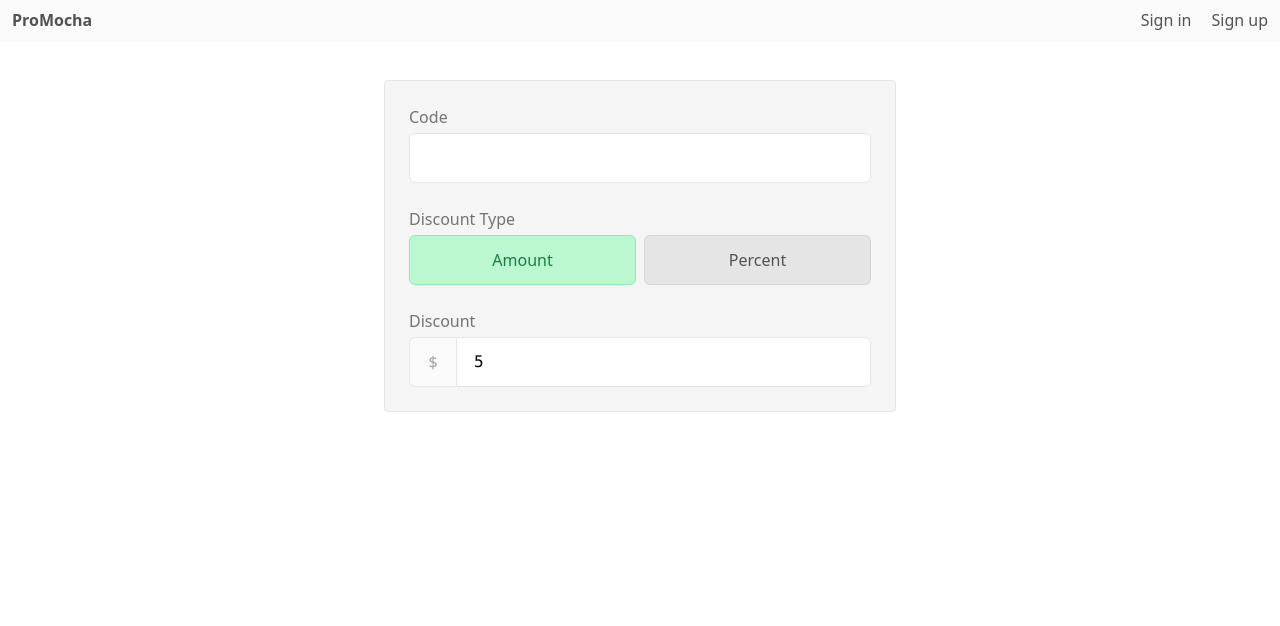
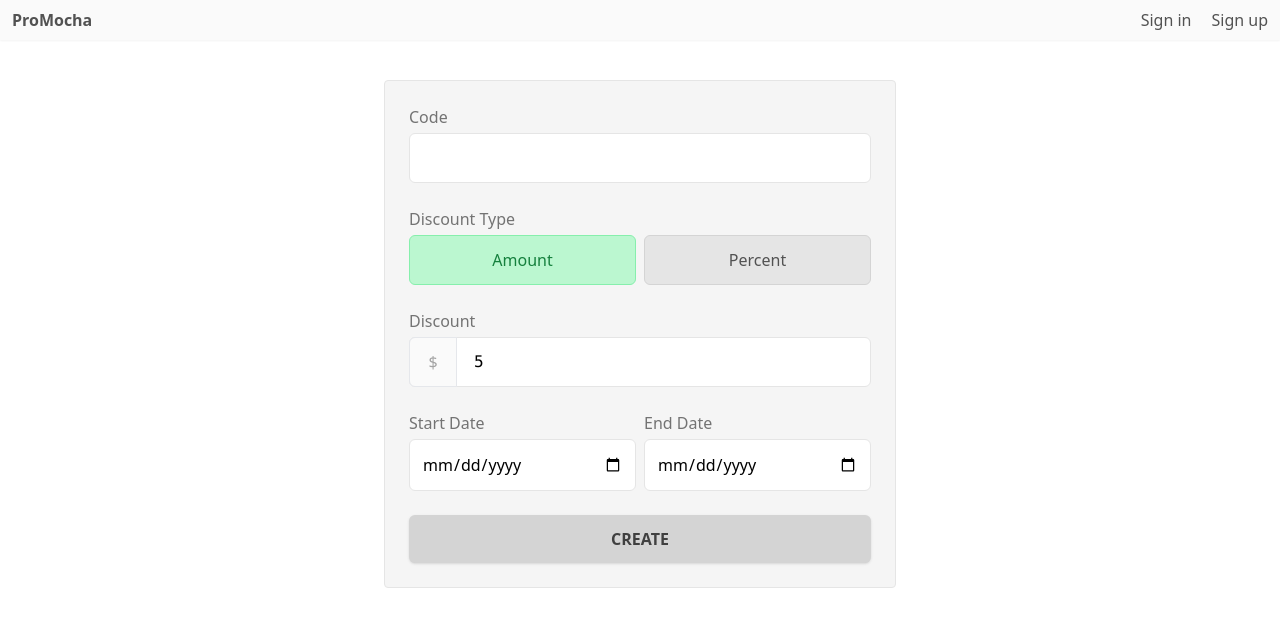
Before and after one commit to daniel-black/promochaV2, a Next.js app: page /promocodes/new in a window 1280 px wide. Shown: the top 626 px of the page. Built offline with nearby package versions, Linux system fonts and the light colour scheme; no server answers.

Commit message:
complete form styling

```diff
--- /dev/null
+++ b/src/app/promocodes/new/discount-input.tsx
@@ -0,0 +1,77 @@
+import { ChangeEvent, Dispatch, SetStateAction } from "react";
+import { FormSectionWrapper, Label } from "./form";
+import { Type } from "./type-toggle";
+
+type DiscountInputProps = {
+  type: Type;
+  amountDiscount: number;
+  percentDiscount: number;
+  maxDiscount: number;
+  setAmountDiscount: Dispatch<SetStateAction<number>>;
+  setPercentDiscount: Dispatch<SetStateAction<number>>;
+  setMaxDiscount: Dispatch<SetStateAction<number>>;
+};
+
+function DiscountInput(props: DiscountInputProps) {
+  const isAmount = props.type === 'amount';
+
+  const handleDiscountChange = (e: ChangeEvent<HTMLInputElement>) => {
+    if (isAmount) {
+      props.setAmountDiscount(e.target.valueAsNumber);
+    } else {
+      props.setPercentDiscount(e.target.valueAsNumber);
+    }
+  }
+
+  return (
+    <>
+      <FormSectionWrapper>
+        <Label name="discount" />
+        <div className="relative">
+          <span className="absolute h-full w-12 bg-neutral-50 rounded-l-md border text-neutral-400 flex justify-center items-center">{isAmount ? '$' : '%'}</span>
+          <input
+            type="number"
+            value={isAmount ? props.amountDiscount : props.percentDiscount}
+            min={0}
+            max={isAmount ? 1000 : 100}
+            onChange={handleDiscountChange}
+            id="discount"
+            className="w-full outline-none font-mono rounded-md p-3 pl-16 bg-white border border-neutral-200"
+          />
+        </div>
+      </FormSectionWrapper>
+      {!isAmount &&
+        <FormSectionWrapper>
+          <div className="flex justify-between items-center">
+            <Label name="max discount" />
+            {props.maxDiscount !== Infinity &&
+              <button
+                className="text-xs underline text-neutral-500"
+                onClick={e => {
+                  e.preventDefault();
+                  props.setMaxDiscount(Infinity);
+                }}
+              >
+                Remove Max
+              </button>
+            }
+          </div>
+          <div className="relative">
+            <span className="absolute h-full w-12 bg-neutral-50 rounded-l-md border text-neutral-400 flex justify-center items-center">$</span>
+            <input
+              type="number"
+              value={props.maxDiscount}
+              min={0}
+              max={1000}
+              onChange={e => props.setMaxDiscount(e.target.valueAsNumber)}
+              id="discount"
+              className="w-full outline-none font-mono rounded-md p-3 pl-16 bg-white border border-neutral-200"
+            />
+          </div>
+        </FormSectionWrapper>
+      }
+    </>
+  );
+}
+
+export default DiscountInput;
--- a/src/app/promocodes/new/form.tsx
+++ b/src/app/promocodes/new/form.tsx
@@ -1,6 +1,10 @@
 'use client';
 
-import { ChangeEvent, Dispatch, SetStateAction, useState } from "react";
+import { useState } from "react";
+import DiscountInput from "./discount-input";
+import TypeToggle, { Type } from "./type-toggle";
+import TextInput from "./text-input";
+import StartAndEndDateInputs from "./start-and-end-date-inputs";
 
 export default function Form() {
   const [code, setCode] = useState<string>('');
@@ -8,8 +12,8 @@ export default function Form() {
   const [amountDiscount, setAmountDiscount] = useState<number>(5);
   const [percentDiscount, setPercentDiscount] = useState<number>(5);
   const [maxDiscount, setMaxDiscount] = useState<number>(Infinity);
-
-  const handleCodeChange = (e: ChangeEvent<HTMLInputElement>) => setCode(e.target.value.toUpperCase());
+  const [start, setStart] = useState<string>('');
+  const [end, setEnd] = useState<string>('');
 
   return (
     <section className="rounded p-6 bg-neutral-100 w-full max-w-lg border border-neutral-200">
@@ -17,7 +21,7 @@ export default function Form() {
         <TextInput
           name="code"
           value={code}
-          onChange={handleCodeChange}
+          onChange={setCode}
         />
         <TypeToggle
           type={type}
@@ -32,149 +36,28 @@ export default function Form() {
           setPercentDiscount={setPercentDiscount}
           setMaxDiscount={setMaxDiscount}
         />
+        <StartAndEndDateInputs
+          start={start}
+          end={end}
+          setStart={setStart}
+          setEnd={setEnd}
+        />
+        <FormSectionWrapper>
+          <input
+            type="submit"
+            value={'CREATE'}
+            className="w-full py-3 rounded-md shadow bg-neutral-300 text-neutral-700 font-semibold"
+          />
+        </FormSectionWrapper>
       </form>
     </section>
   );
 }
 
-type TextInputProps = {
-  name: string;
-  value: string;
-  onChange: (e: ChangeEvent<HTMLInputElement>) => void;
-};
-
-function TextInput({ name, value, onChange }: TextInputProps) {
-  return (
-    <FormSectionWrapper>
-      <Label name={name} />
-      <input
-        value={value}
-        onChange={onChange}
-        type="text"
-        id={name}
-        className="uppercase font-mono w-full rounded-md p-3 bg-white border border-neutral-200"
-      />
-    </FormSectionWrapper>
-  );
-}
-
-const types = ['amount', 'percent'] as const;
-type Type = typeof types[number]
-
-type TypeToggleProps = {
-  type: Type;
-  setType: Dispatch<SetStateAction<Type>>;
-}
-
-function TypeToggle({ type, setType }: TypeToggleProps) {
-  const isAmount = type === 'amount';
-
-  const handleClick = (e: React.MouseEvent<HTMLButtonElement>) => {
-    e.preventDefault();
-    setType(e.currentTarget.value as Type);
-  }
-
-  return (
-    <FormSectionWrapper>
-      <Label name="discount type" />
-      <div className="flex gap-2">
-        <button
-          className={`w-full ${isAmount ? 'bg-green-200 border-green-300 text-green-700' : 'bg-neutral-200 text-neutral-600 border-neutral-300 hover:bg-neutral-300'} py-3 rounded-md border disabled:cursor-not-allowed transition-all duration-100`}
-          value={'amount'}
-          onClick={handleClick}
-          disabled={isAmount}
-        >
-          Amount
-        </button>
-        <button
-          className={`w-full ${!isAmount ? 'bg-indigo-200 border-indigo-300 text-indigo-700' : 'bg-neutral-200 text-neutral-600 border-neutral-300 hover:bg-neutral-300'} py-3 rounded-md border disabled:cursor-not-allowed transition-all duration-100`}
-          value={'percent'}
-          onClick={handleClick}
-          disabled={!isAmount}
-        >
-          Percent
-        </button>
-      </div>
-    </FormSectionWrapper>
-  );
-}
-
-type DiscountInputProps = {
-  type: Type;
-  amountDiscount: number;
-  percentDiscount: number;
-  maxDiscount: number;
-  setAmountDiscount: Dispatch<SetStateAction<number>>;
-  setPercentDiscount: Dispatch<SetStateAction<number>>;
-  setMaxDiscount: Dispatch<SetStateAction<number>>;
-};
-
-function DiscountInput(props: DiscountInputProps) {
-  const isAmount = props.type === 'amount';
-
-  const handleDiscountChange = (e: ChangeEvent<HTMLInputElement>) => {
-    if (isAmount) {
-      props.setAmountDiscount(e.target.valueAsNumber);
-    } else {
-      props.setPercentDiscount(e.target.valueAsNumber);
-    }
-  }
-
-  return (
-    <>
-      <FormSectionWrapper>
-        <Label name="discount" />
-        <div className="relative">
-          <span className="absolute h-full w-12 bg-neutral-50 rounded-l-md border text-neutral-400 flex justify-center items-center">{isAmount ? '$' : '%'}</span>
-          <input
-            type="number"
-            value={isAmount ? props.amountDiscount : props.percentDiscount}
-            min={0}
-            max={isAmount ? 1000 : 100}
-            onChange={handleDiscountChange}
-            id="discount"
-            className="w-full outline-none font-mono rounded-md p-3 pl-16 bg-white border border-neutral-200"
-          />
-        </div>
-      </FormSectionWrapper>
-      {!isAmount &&
-        <FormSectionWrapper>
-          <div className="flex justify-between items-center">
-            <Label name="max discount" />
-            {props.maxDiscount !== Infinity &&
-              <button
-                className="text-xs underline text-neutral-500"
-                onClick={e => {
-                  e.preventDefault();
-                  props.setMaxDiscount(Infinity);
-                }}
-              >
-                Remove Max
-              </button>
-            }
-          </div>
-          <div className="relative">
-            <span className="absolute h-full w-12 bg-neutral-50 rounded-l-md border text-neutral-400 flex justify-center items-center">$</span>
-            <input
-              type="number"
-              value={props.maxDiscount}
-              min={0}
-              max={1000}
-              onChange={e => props.setMaxDiscount(e.target.valueAsNumber)}
-              id="discount"
-              className="w-full outline-none font-mono rounded-md p-3 pl-16 bg-white border border-neutral-200"
-            />
-          </div>
-        </FormSectionWrapper>
-      }
-    </>
-  );
-}
-
-function Label({ name }: { name: string }) {
+export function Label({ name }: { name: string }) {
   return <label htmlFor={name.replaceAll(' ', '-')} className="block text-neutral-500 capitalize">{name}</label>;
 }
 
-function FormSectionWrapper({ children }: { children: React.ReactNode }) {
-  return <div className="space-y-1">{children}</div>;
+export function FormSectionWrapper({ children }: { children: React.ReactNode }) {
+  return <div className="space-y-1 w-full">{children}</div>;
 }
--- /dev/null
+++ b/src/app/promocodes/new/start-and-end-date-inputs.tsx
@@ -0,0 +1,37 @@
+import { Dispatch, SetStateAction } from "react";
+import { FormSectionWrapper, Label } from "./form";
+
+type StartAndEndDateInputsProps = {
+  start: string;
+  end: string;
+  setStart: Dispatch<SetStateAction<string>>;
+  setEnd: Dispatch<SetStateAction<string>>;
+}
+
+function StartAndEndDateInputs(props: StartAndEndDateInputsProps) {
+  return (
+    <div className="flex gap-2">
+      <FormSectionWrapper>
+        <Label name="start date" />
+        <input
+          type="date"
+          value={props.start}
+          onChange={e => props.setStart(e.target.value)}
+          className="w-full rounded-md p-3 bg-white border border-neutral-200 outline-none"
+        />
+      </FormSectionWrapper>
+      <FormSectionWrapper>
+        <Label name="end date" />
+        <input
+          type="date"
+          value={props.end}
+          min={props.start}
+          onChange={e => props.setEnd(e.target.value)}
+          className="w-full rounded-md p-3 bg-white border border-neutral-200 outline-none"
+        />
+      </FormSectionWrapper>
+    </div>
+  );
+}
+
+export default StartAndEndDateInputs;
--- /dev/null
+++ b/src/app/promocodes/new/text-input.tsx
@@ -0,0 +1,25 @@
+import { Dispatch, SetStateAction } from "react";
+import { FormSectionWrapper, Label } from "./form";
+
+type TextInputProps = {
+  name: string;
+  value: string;
+  onChange: Dispatch<SetStateAction<string>>;
+};
+
+function TextInput({ name, value, onChange }: TextInputProps) {
+  return (
+    <FormSectionWrapper>
+      <Label name={name} />
+      <input
+        value={value}
+        onChange={(e) => onChange(e.target.value.toUpperCase())}
+        type="text"
+        id={name}
+        className="uppercase font-mono w-full rounded-md p-3 bg-white border border-neutral-200"
+      />
+    </FormSectionWrapper>
+  );
+}
+
+export default TextInput;
--- /dev/null
+++ b/src/app/promocodes/new/type-toggle.tsx
@@ -0,0 +1,45 @@
+import { Dispatch, SetStateAction } from "react";
+import { FormSectionWrapper, Label } from "./form";
+
+const types = ['amount', 'percent'] as const;
+export type Type = typeof types[number]
+
+type TypeToggleProps = {
+  type: Type;
+  setType: Dispatch<SetStateAction<Type>>;
+}
+
+function TypeToggle({ type, setType }: TypeToggleProps) {
+  const isAmount = type === 'amount';
+
+  const handleClick = (e: React.MouseEvent<HTMLButtonElement>) => {
+    e.preventDefault();
+    setType(e.currentTarget.value as Type);
+  }
+
+  return (
+    <FormSectionWrapper>
+      <Label name="discount type" />
+      <div className="flex gap-2">
+        <button
+          className={`w-full ${isAmount ? 'bg-green-200 border-green-300 text-green-700' : 'bg-neutral-200 text-neutral-600 border-neutral-300 hover:bg-neutral-300'} py-3 rounded-md border disabled:cursor-not-allowed transition-all duration-100`}
+          value={'amount'}
+          onClick={handleClick}
+          disabled={isAmount}
+        >
+          Amount
+        </button>
+        <button
+          className={`w-full ${!isAmount ? 'bg-indigo-200 border-indigo-300 text-indigo-700' : 'bg-neutral-200 text-neutral-600 border-neutral-300 hover:bg-neutral-300'} py-3 rounded-md border disabled:cursor-not-allowed transition-all duration-100`}
+          value={'percent'}
+          onClick={handleClick}
+          disabled={!isAmount}
+        >
+          Percent
+        </button>
+      </div>
+    </FormSectionWrapper>
+  );
+}
+
+export default TypeToggle;
```
